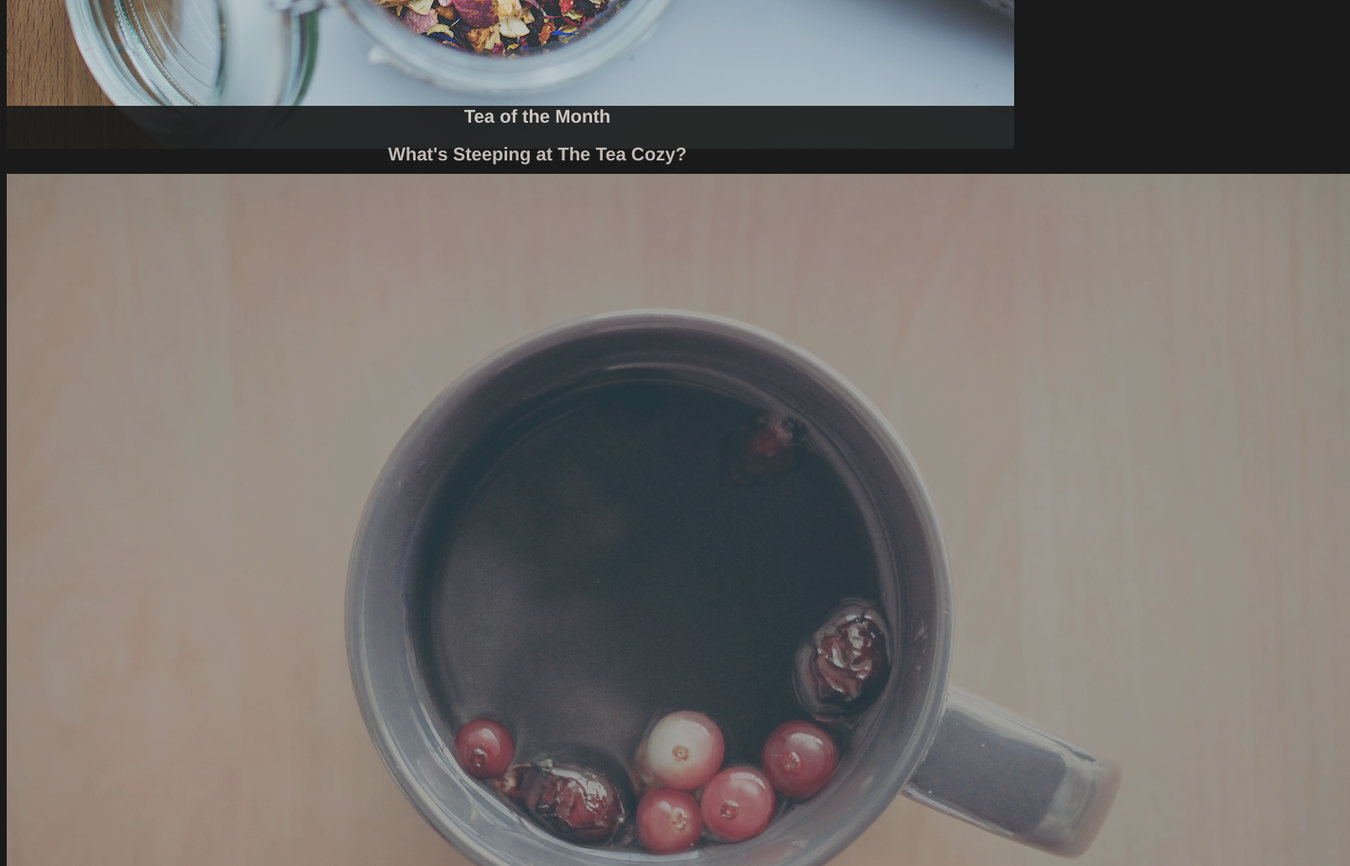
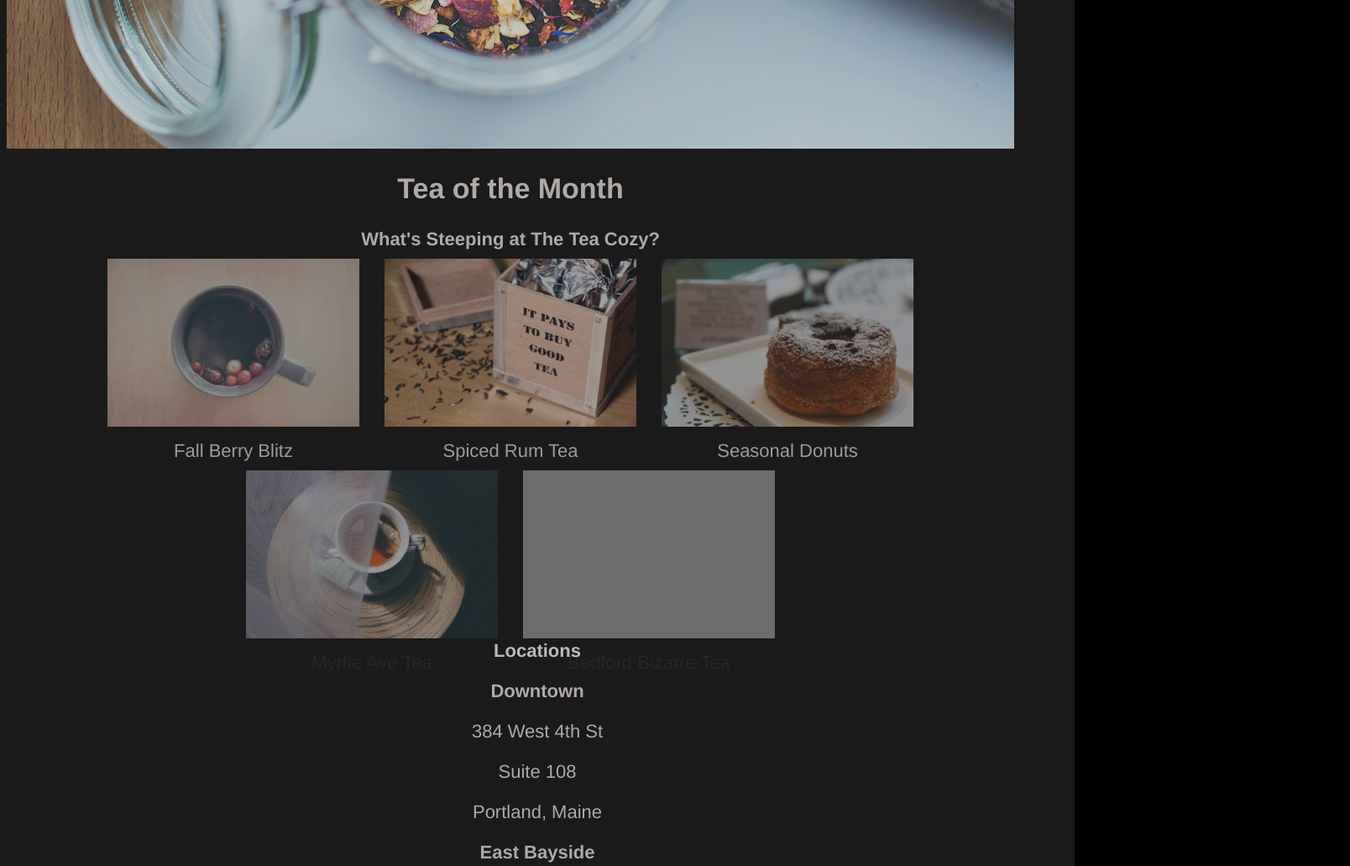
Before and after one commit to ce-real/teacozy, a plain HTML site: page index.html in a window 1280 px wide. Shown: the part 600-1631 px from the top of the page at 84% size, 1608 px wide, since content can reach past the window. Drawn offline with Linux system fonts and the light colour scheme; grey boxes are pictures that could not be loaded.

Commit message:
tea of the month v1

```diff
--- a/index.html
+++ b/index.html
@@ -22,8 +22,11 @@
       </div>
     </div>
     <div id="tea">
+      <div id="thdr">
         <h2>Tea of the Month</h2>
         <h4>What's Steeping at The Tea Cozy?</h4>
+      </div>
+      <div id="teatypes">
         <div id="berry">
           <img src="./resources/images/img-berryblitz.jpg"
                alt="An overhead view of a mug of tea with berries floating in it." />
@@ -48,6 +51,7 @@
          <img src="./resources/images/img-bedford-bizarre.jpg"
              alt="An overhead view of a mug of tea with a sugar container and some flowers." />
          <p>Bedford Bizarre Tea</p>
+        </div>
       </div>
     </div>
     <div id="loc">
--- a/resources/css/style.css
+++ b/resources/css/style.css
@@ -63,18 +63,28 @@ nav a{
 
 /* Tea area */
 
-/*#tea{
+#tea{
   position: relative;
   top: 69px;
+  left: 100px;
   width: 1000px;
-  display: flex;
-  flex-flow: row wrap;
   justify-content: center;
   align-items: center;
 }
 
-#tea h2{
+#thdr{
+  display: block;
+}
+
+#thdr h2{
   font-size: 34px;
+}
+
+#teatypes{
+  display: inline-flex;
+  flex-flow: row wrap;
+  justify-content: center;
+  align-items: center;
 }
 
 #tea img{
@@ -85,4 +95,4 @@ nav a{
 
 #tea p{
   margin: 10px auto;
-}*/
+}
```
Lines whose indentation alone changed are shown as unchanged.
